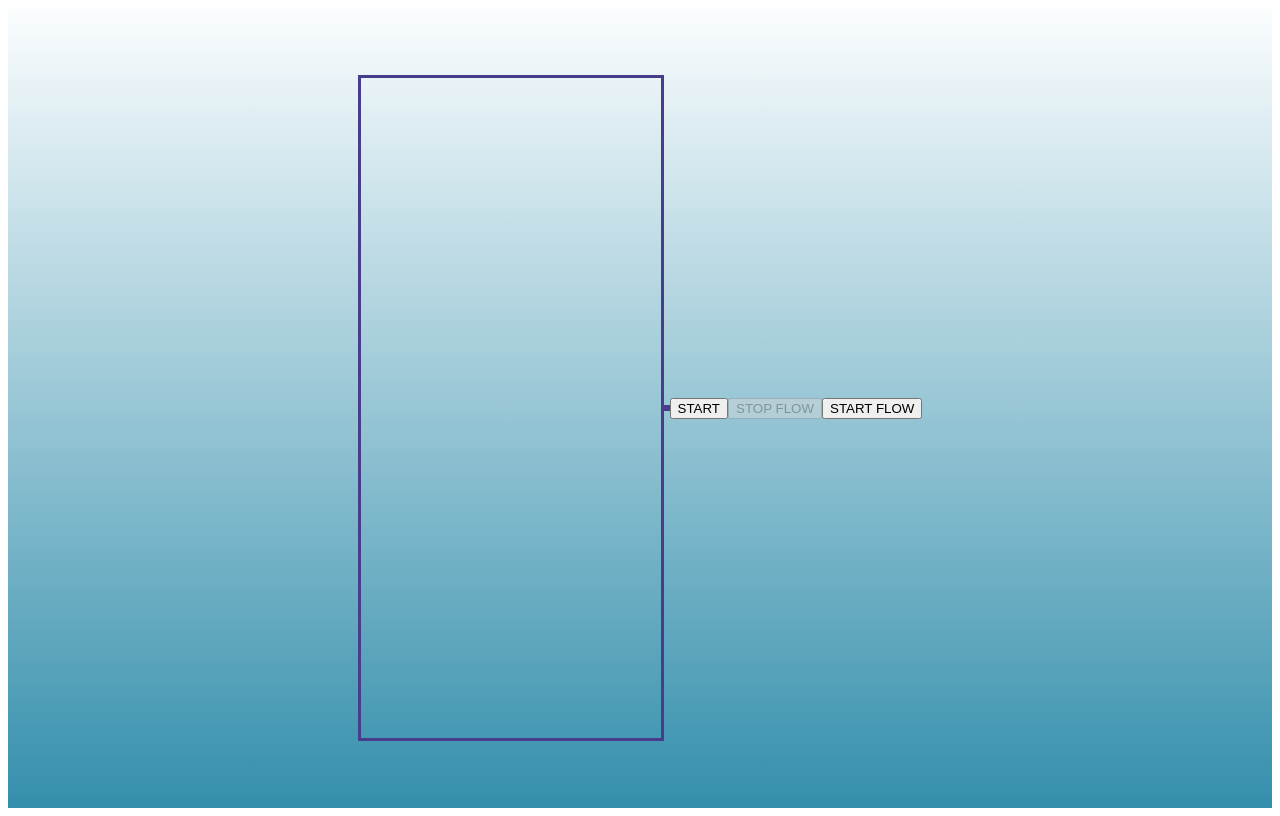
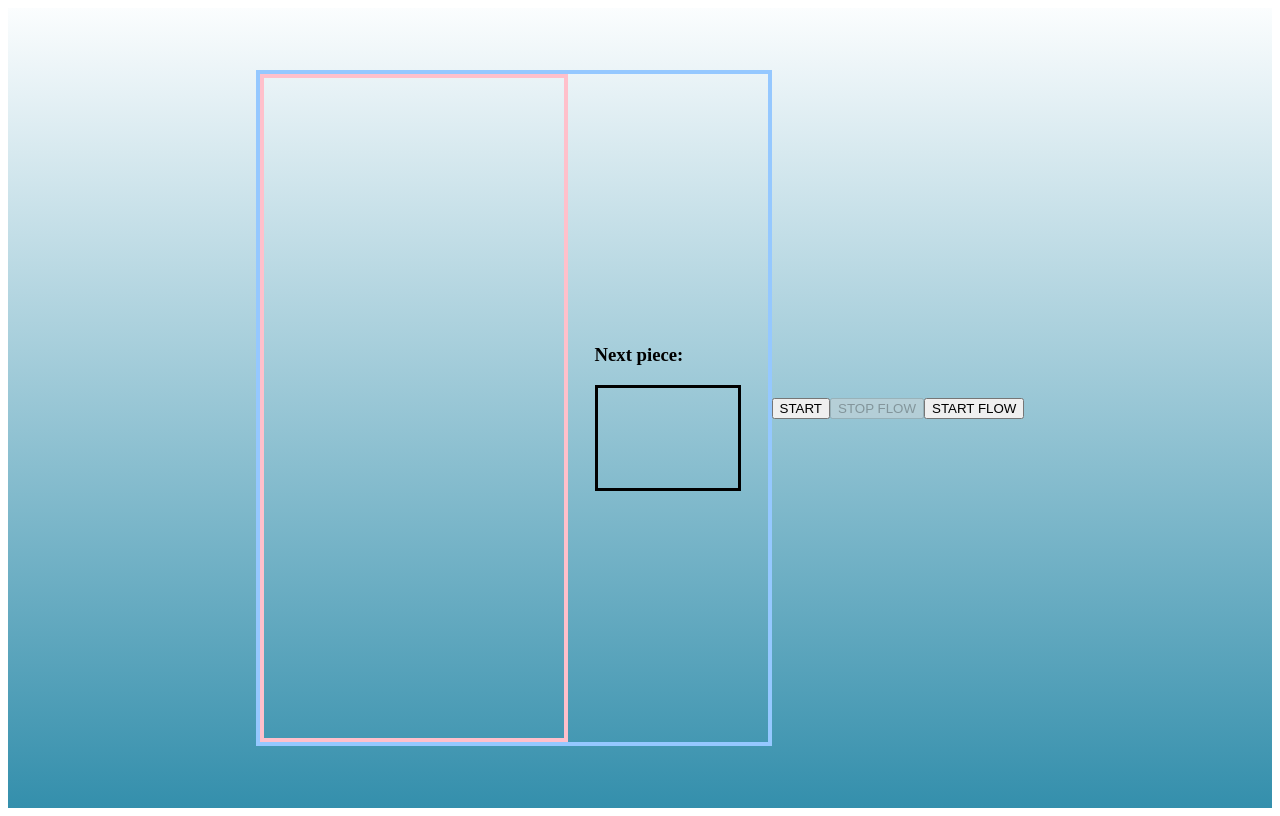
Before and after one commit to leoparis89/tetris, a React app: page / in a window 1280 px wide. Built offline with nearby package versions, Linux system fonts and the light colour scheme.

Commit message:
improve game info display

```diff
--- a/src/components/Info/Info.js
+++ b/src/components/Info/Info.js
@@ -1,10 +1,18 @@
 import React from 'react';
 import Screen from '../Screen/Screen';
+import './Info.scss';
 
 const Info = ({nextPiece, lines, score}) => {
-  return (<div>
-    <Screen board={nextPiece} effects={false}/>
-  </div>);
+  return (
+    <div className="info__container">
+      <div className="next-piece">
+        <h3>Next piece:</h3>
+        <div className="next-piece__screen__container">
+          <Screen board={nextPiece} effects={false}/>
+        </div>
+      </div>
+    </div>
+  );
 };
 
 export default Info;
--- /dev/null
+++ b/src/components/Info/Info.scss
@@ -0,0 +1,12 @@
+.info__container {
+  width: 200px;
+  display: flex;
+  flex-direction: column;
+  align-items: center;
+}
+
+.next-piece__screen__container {
+  border: black 3px solid;
+  width: 140px;
+  height: 100px;
+}
--- a/src/components/Screen/Screen.scss
+++ b/src/components/Screen/Screen.scss
@@ -28,7 +28,7 @@
 }
 
 .frame {
-  border: darkslateblue solid 3px;
+  //border: darkslateblue solid 3px;
 }
 
 @keyframes blinker {
--- a/src/containers/Game/Game.js
+++ b/src/containers/Game/Game.js
@@ -17,7 +17,10 @@ class Game extends Component {
       nextPiece: null,
       gameSpeed: 1000,
       intervalId: null, // if there's a number here the game is running
-      gameOver: false
+      gameOver: false,
+      level: 0,
+      score: 0,
+      lines: 0
     };
 
 
@@ -165,11 +168,16 @@ class Game extends Component {
 
     render() {
       const {currentBoard, intervalId, gameOver, nextPiece} = this.state;
-      return (<div className="container"><Screen board={currentBoard} />
+      return (<div className="container">
+        <div className="main-screen">
+          <div className="game-screen">
+            <Screen board={currentBoard} />
+          </div>
+          <Info nextPiece={nextPiece}/>
+        </div>
         <Controller sendCommand ={this.handleSendCommand}
           rotate={this.handleRotate}
         />
-        <Info nextPiece={nextPiece}/>
         <div>
           <button disabled={intervalId} onClick={this.startNewGame}>START</button>
           <button disabled={!intervalId} onClick={this.stopFlow}>STOP FLOW</button>
--- a/src/containers/Game/Game.scss
+++ b/src/containers/Game/Game.scss
@@ -10,3 +10,13 @@ $dark-color: darken($base-color, 35%);
   align-items: center;
   background: linear-gradient($light-color, $dark-color);
 }
+
+.main-screen {
+  border: #95c8ff 4px solid;
+  display: flex;
+  align-items: center;
+}
+
+.game-screen {
+  border: pink 4px solid
+}
```
Also changed, not shown: src/containers/Game/Game.test.js (+3 -0 lines).
